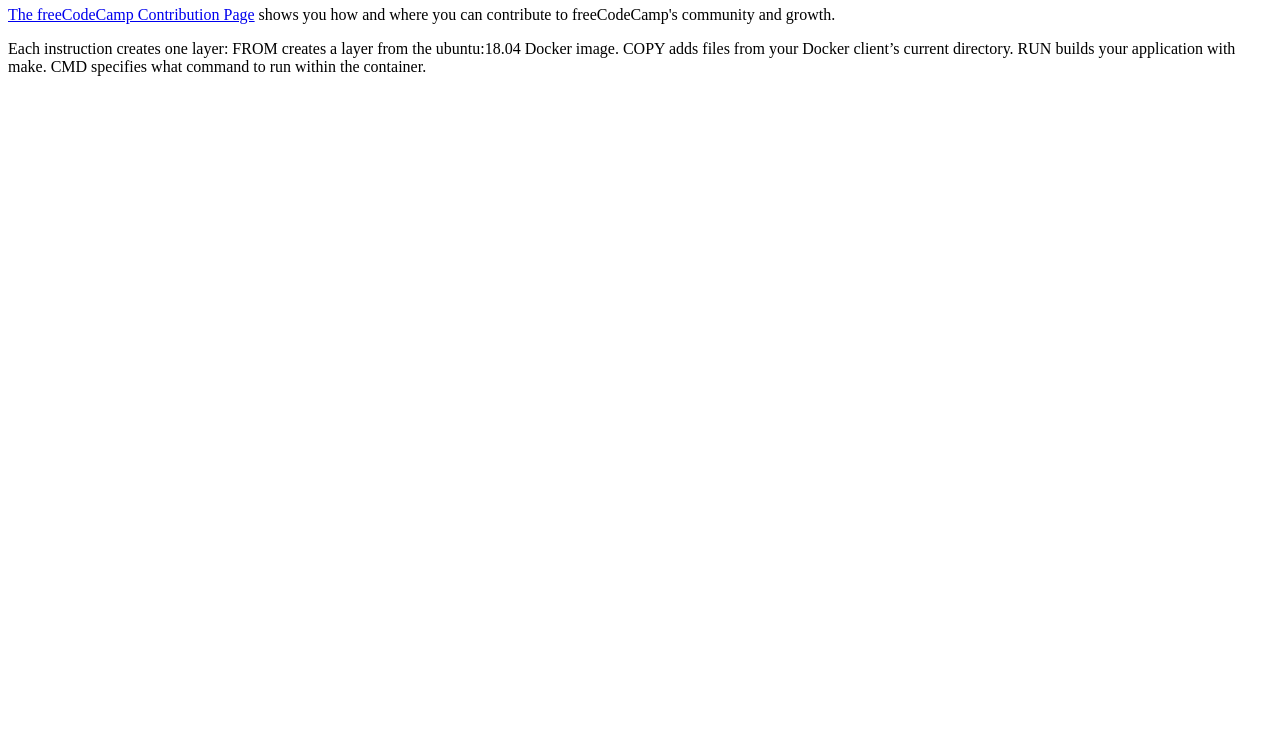
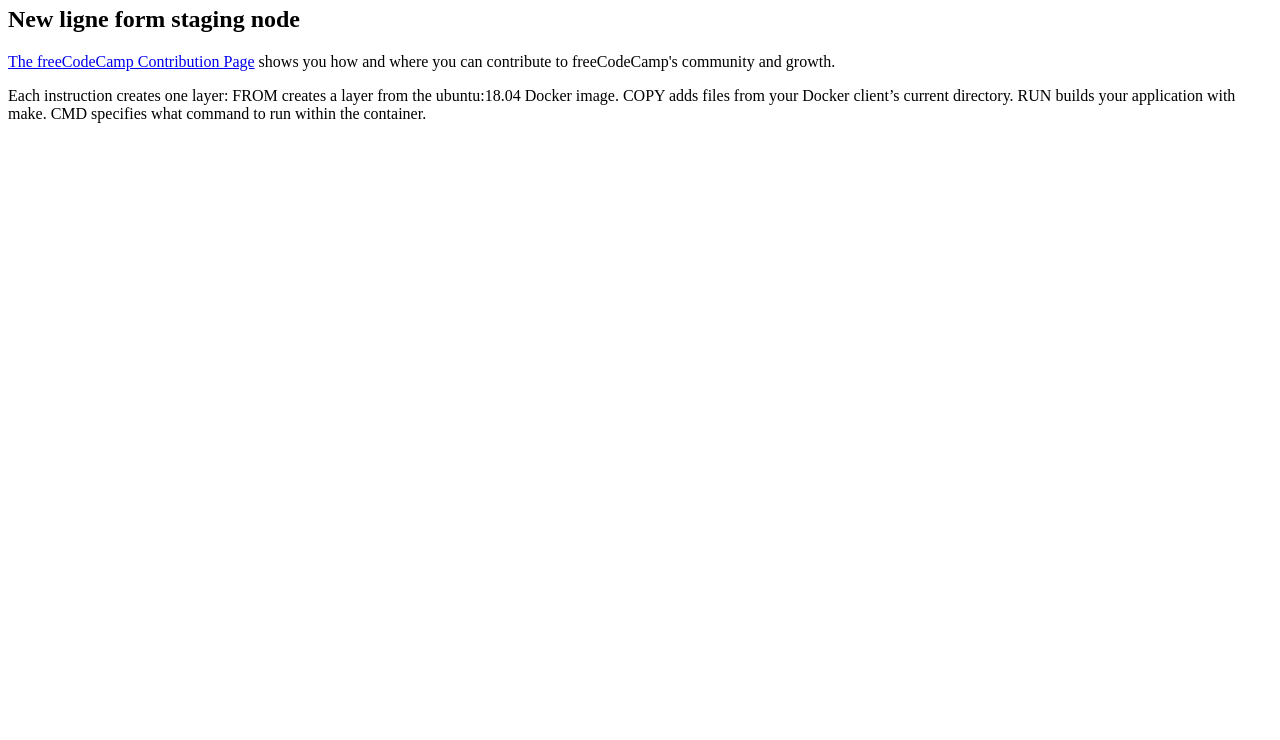
Before and after one commit to fopingn/web-site, a plain HTML site: page index.html in a window 1280 px wide. Shown: the part 60-800 px from the top of the page. Drawn offline with Linux system fonts and the light colour scheme.

Commit message:
change from staging node

```diff
--- a/index.html
+++ b/index.html
@@ -4,6 +4,7 @@
   </head>
   <body>
     <h1>Href Attribute Example</h1>
+    <h2>New ligne form staging node</h2>
     <p>
       <a href="https://www.freecodecamp.org/contribute/">The freeCodeCamp Contribution Page</a> shows you how and where you can contribute to freeCodeCamp's community and growth.
     </p>
```
